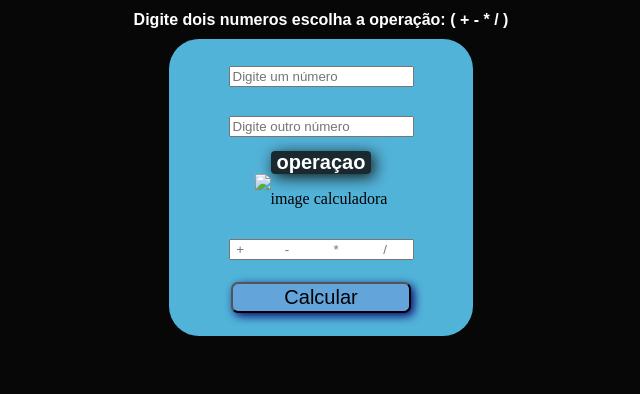
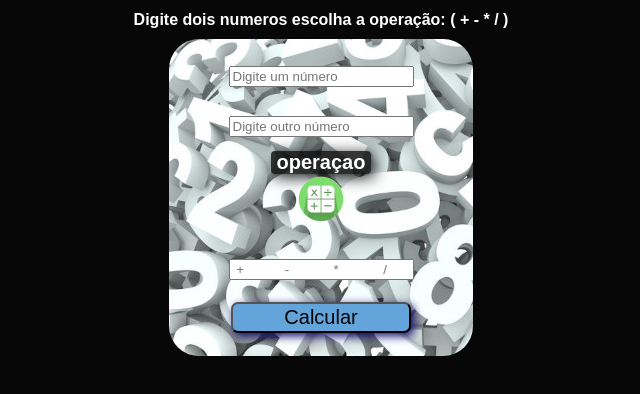
Before and after one commit to eukiba/Projeto-Calcular, a plain HTML site: page calculadora 2.0/index.html in a window 1280 px wide. Shown: the whole page, without its empty margins (319-959 px from the left). Drawn offline with Linux system fonts and the light colour scheme.

Commit message:
Add files via upload

```diff
--- a/calculadora 2.0/index.html
+++ b/calculadora 2.0/index.html
@@ -11,10 +11,10 @@
 </head>
 <body >
     <h1>Digite dois numeros escolha a operação: ( +   -   *   / )</h1>
-    <main style="background-image: url(imagens/fundo.jpg);">
+    <main style="background-image: url(Assets/Img/fundo.jpg);">
     <input type="number" placeholder="Digite um número" name="n1" id="n1">
     <input type="number" placeholder="Digite outro número" name="n2" id="n2">
-    <p id="operaçao">operaçao <br></p><img src="imagens/calculo50x50.png" alt="image calculadora">
+    <p id="operaçao">operaçao <br></p><img src="Assets/Img/calculo50x50.png" alt="image calculadora">
     <br> <input type="string" placeholder=" +           -            *            /"name="operador aritimetico" id="operador">
     <div id="res"></div>
     <input type="button" value="Calcular" id="butt"  onclick="calcular()">
```
